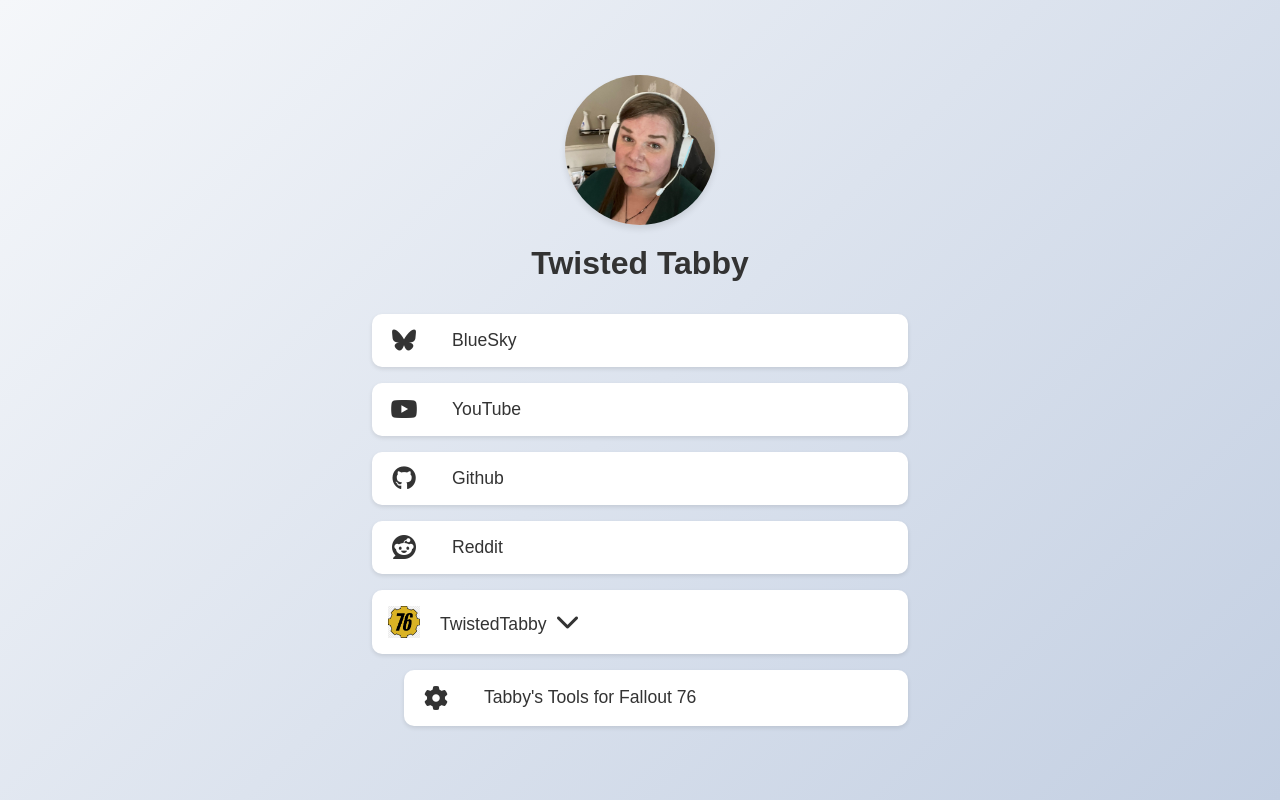
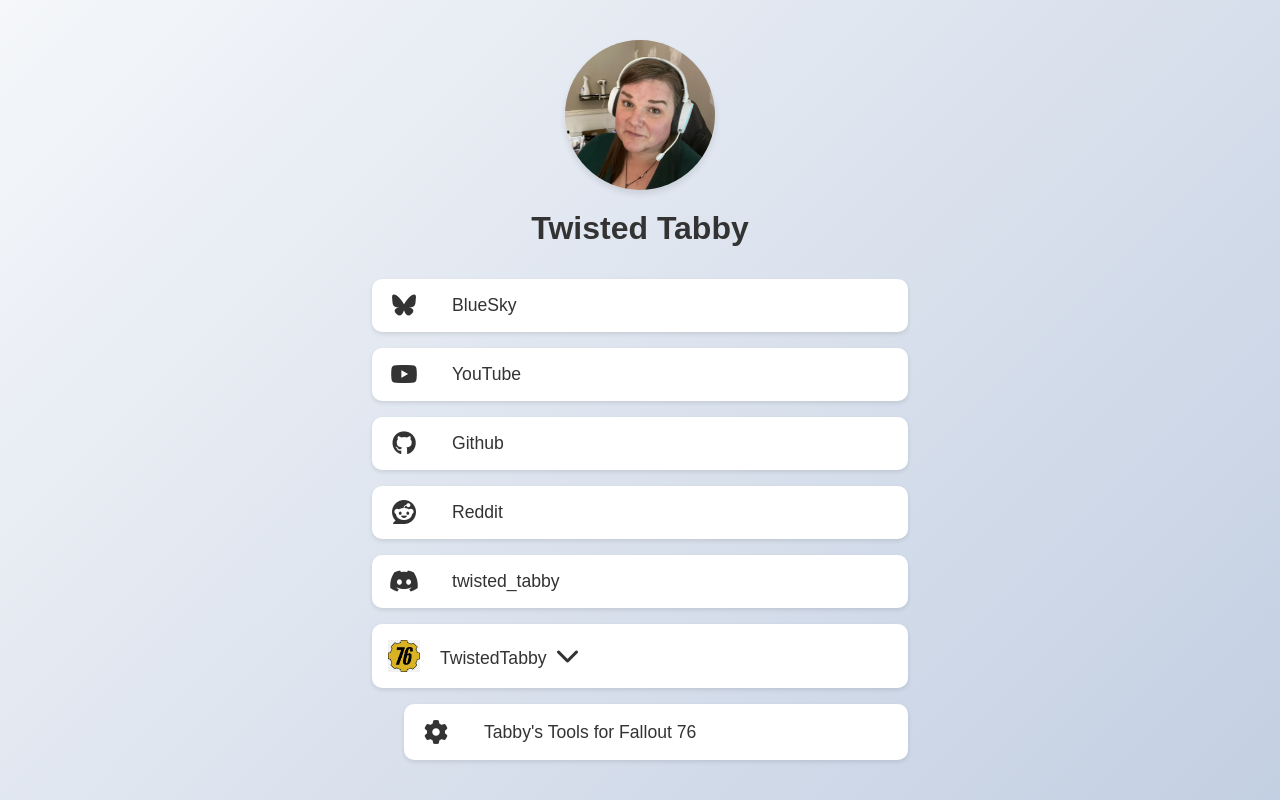
Before and after one commit to TwistedTabby/twistedtabby.com, a plain HTML site: page index.html in a window 1280 px wide. Drawn offline with Linux system fonts and the light colour scheme.

Commit message:
added discord username

```diff
--- a/index.html
+++ b/index.html
@@ -32,6 +32,10 @@
                 <span>Reddit</span>
             </a>
             <div class="link-card">
+                <i class="fa-brands fa-discord fa-2xl icon icon-discord"></i>
+                <span>twisted_tabby</span>
+            </div>
+            <div class="link-card">
                 <img src="images/png-clipart-fallout-76.PNG" alt="Fallout76 Icon" class="icon icon-fallout76" style="height: 32px; width: auto;">
                 <span>TwistedTabby <i class="fa-solid fa-chevron-down"></i></span>
             </div>
--- a/styles.css
+++ b/styles.css
@@ -96,6 +96,10 @@ h1 {
     color: #FF4500; /* Reddit brand color */
 }
 
+.link-card:hover .icon-discord {
+    color: #5865F2; /* Discord brand color */
+}
+
 @keyframes spin {
     from {
         transform: rotate(0deg);
@@ -104,7 +108,6 @@ h1 {
         transform: rotate(360deg);
     }
 }
-
 
 .link-card span {
     font-size: 1.1rem;
```
